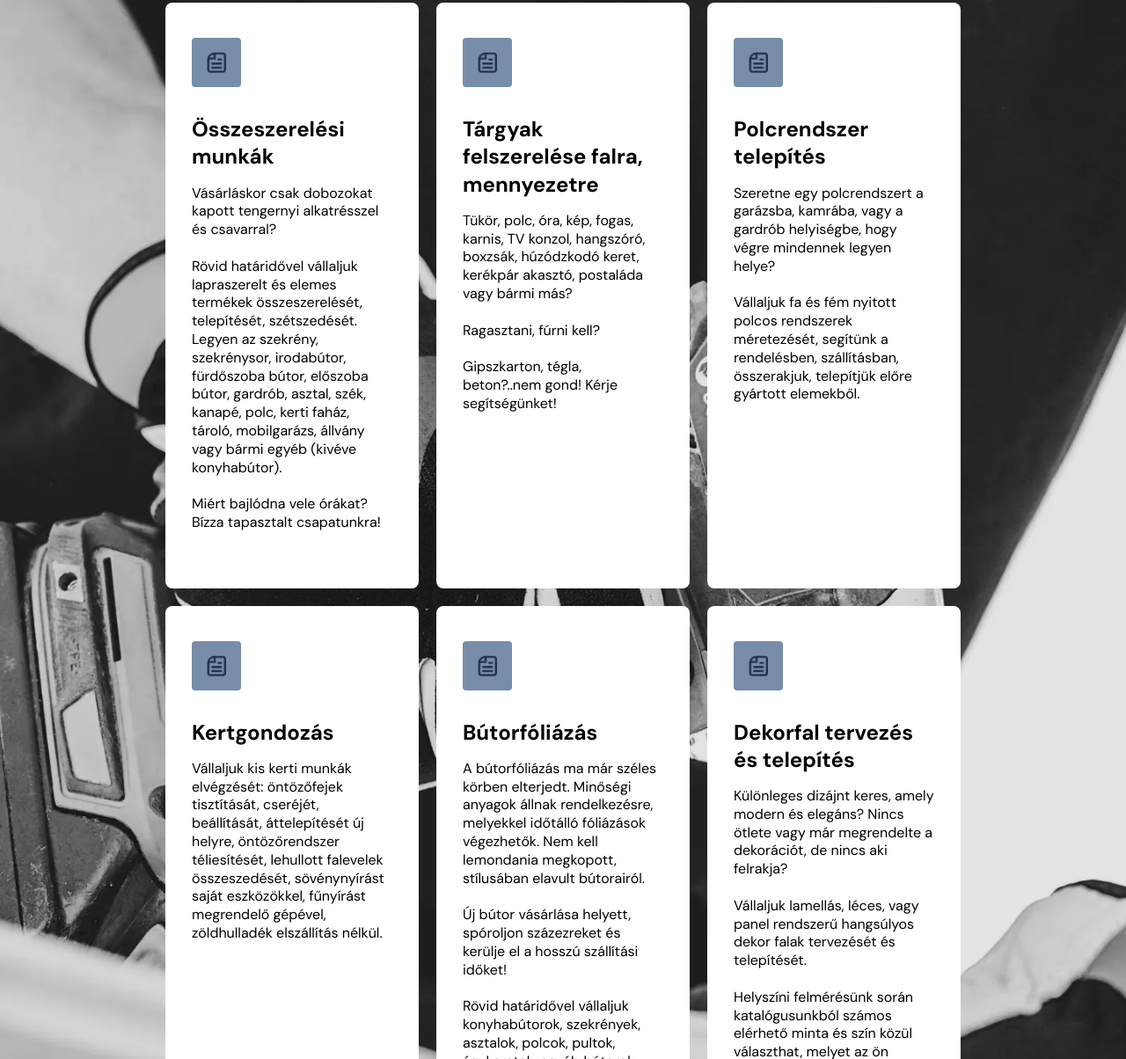
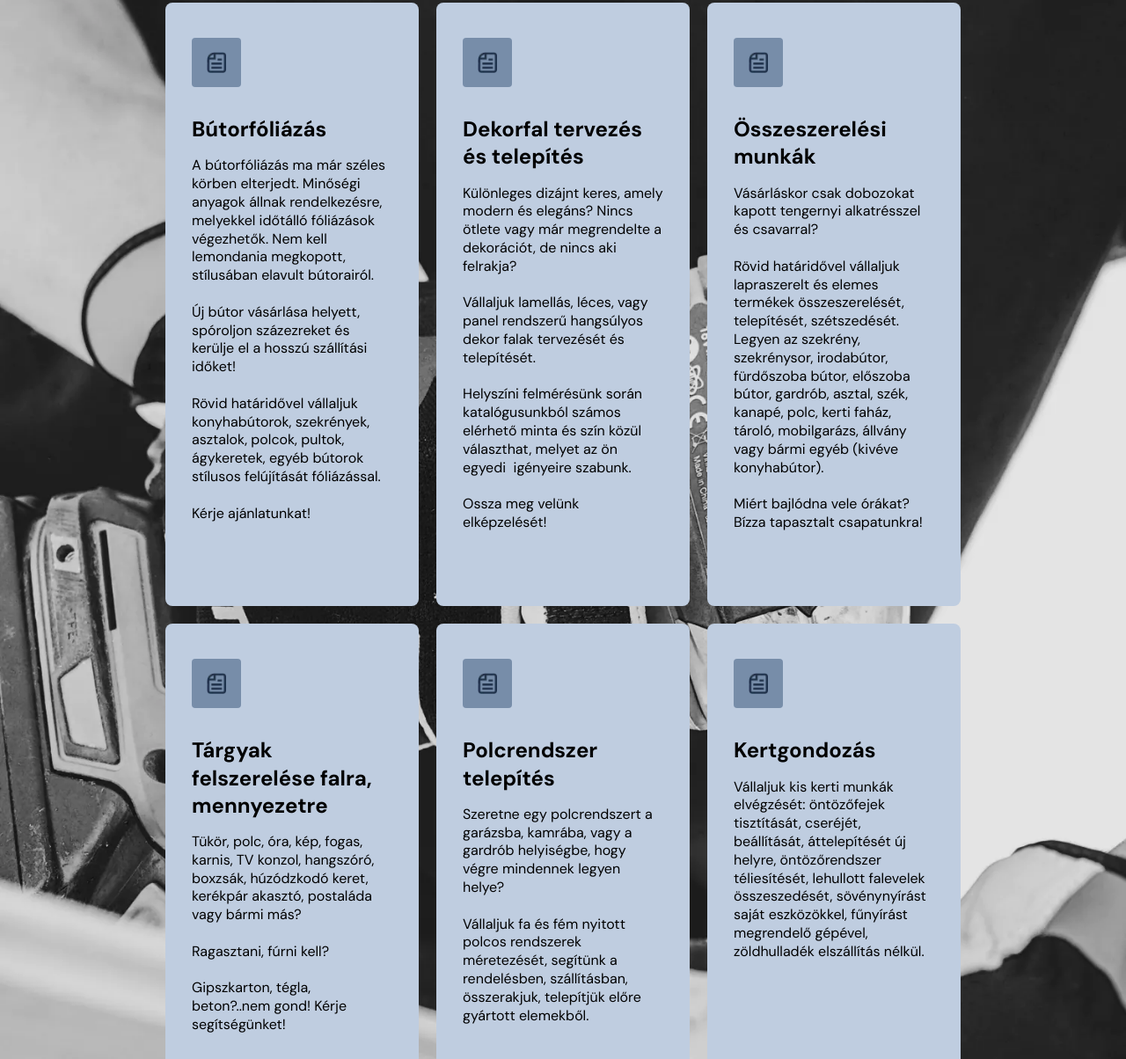
Before and after one commit to ZsoltD85/Creative-Agency-Page-HTML, a website built with Parcel: page index.html in a window 1280 px wide. Shown: the part 1596-2800 px from the top of the page at 88% size. Built offline with nearby package versions, Linux system fonts and the light colour scheme.

Commit message:
Commit from TeleportHQ

```diff
--- a/home.css
+++ b/home.css
@@ -161,6 +161,7 @@
   padding-top: 128px;
   background-size: cover;
   object-position: bottom;
+  background-color: var(--dl-color-scheme-home);
   background-image: url("public/playground_assets/home-background-1500w.png");
 }
 .home-max-width {
@@ -316,7 +317,6 @@
 }
 .home-text022 {
   color: var(--dl-color-scheme-services-text);
-  text-align: left;
   margin-bottom: var(--dl-space-space-oneandhalfunits);
 }
 .home-services-card1 {
@@ -338,16 +338,15 @@
   height: 24px;
   object-fit: contain;
 }
-.home-text032 {
+.home-text035 {
   color: var(--dl-color-scheme-services-text);
   font-size: 24px;
   font-style: normal;
   font-weight: 700;
   margin-bottom: var(--dl-space-space-unit);
 }
-.home-text033 {
+.home-text036 {
   color: var(--dl-color-scheme-services-text);
-  text-align: left;
   margin-bottom: var(--dl-space-space-oneandhalfunits);
 }
 .home-services-card2 {
@@ -369,14 +368,14 @@
   height: 24px;
   object-fit: contain;
 }
-.home-text042 {
+.home-text049 {
   color: var(--dl-color-scheme-services-text);
   font-size: 24px;
   font-style: normal;
   font-weight: 700;
   margin-bottom: var(--dl-space-space-unit);
 }
-.home-text043 {
+.home-text050 {
   color: var(--dl-color-scheme-services-text);
   text-align: left;
   margin-bottom: var(--dl-space-space-oneandhalfunits);
@@ -400,15 +399,16 @@
   height: 24px;
   object-fit: contain;
 }
-.home-text050 {
+.home-text060 {
   color: var(--dl-color-scheme-services-text);
   font-size: 24px;
   font-style: normal;
   font-weight: 700;
   margin-bottom: var(--dl-space-space-unit);
 }
-.home-text051 {
+.home-text061 {
   color: var(--dl-color-scheme-services-text);
+  text-align: left;
   margin-bottom: var(--dl-space-space-oneandhalfunits);
 }
 .home-services-card4 {
@@ -430,15 +430,16 @@
   height: 24px;
   object-fit: contain;
 }
-.home-text052 {
+.home-text070 {
   color: var(--dl-color-scheme-services-text);
   font-size: 24px;
   font-style: normal;
   font-weight: 700;
   margin-bottom: var(--dl-space-space-unit);
 }
-.home-text053 {
+.home-text071 {
   color: var(--dl-color-scheme-services-text);
+  text-align: left;
   margin-bottom: var(--dl-space-space-oneandhalfunits);
 }
 .home-services-card5 {
@@ -460,14 +461,14 @@
   height: 24px;
   object-fit: contain;
 }
-.home-text066 {
+.home-text078 {
   color: var(--dl-color-scheme-services-text);
   font-size: 24px;
   font-style: normal;
   font-weight: 700;
   margin-bottom: var(--dl-space-space-unit);
 }
-.home-text067 {
+.home-text079 {
   color: var(--dl-color-scheme-services-text);
   margin-bottom: var(--dl-space-space-oneandhalfunits);
 }
--- a/index.html
+++ b/index.html
@@ -205,111 +205,8 @@
                       class="home-image04"
                     />
                   </div>
-                  <span class="home-text021">Összeszerelési munkák</span>
+                  <span class="home-text021">Bútorfóliázás</span>
                   <span class="home-text022">
-                    <span>
-                      Vásárláskor csak dobozokat kapott tengernyi alkatrésszel
-                      és csavarral?
-                    </span>
-                    <br />
-                    <br />
-                    <span>
-                      Rövid határidővel vállaljuk lapraszerelt és elemes
-                      termékek összeszerelését, telepítését, szétszedését.
-                      Legyen az szekrény, szekrénysor, irodabútor, fürdőszoba
-                      bútor, előszoba bútor, gardrób, asztal, szék, kanapé,
-                      polc, kerti faház, tároló, mobilgarázs, állvány vagy bármi
-                      egyéb (kivéve konyhabútor).
-                    </span>
-                    <br />
-                    <br />
-                    <span>
-                      Miért bajlódna vele órákat? Bízza tapasztalt csapatunkra!
-                    </span>
-                    <br />
-                    <span></span>
-                  </span>
-                </div>
-                <div class="home-services-card1 services-card">
-                  <div class="home-container05">
-                    <img
-                      alt="image"
-                      src="public/playground_assets/file-document1-200w.png"
-                      class="home-image05"
-                    />
-                  </div>
-                  <span class="home-text032">
-                    Tárgyak felszerelése falra, mennyezetre
-                  </span>
-                  <span class="home-text033">
-                    <span>
-                      Tükör, polc, óra, kép, fogas, karnis, TV konzol,
-                      hangszóró, boxzsák, húzódzkodó keret, kerékpár akasztó,
-                      postaláda vagy bármi más?
-                    </span>
-                    <br />
-                    <br />
-                    <span>Ragasztani, fúrni kell?</span>
-                    <br />
-                    <br />
-                    <span>
-                      Gipszkarton, tégla, beton?..nem gond! Kérje segítségünket!
-                    </span>
-                    <br />
-                  </span>
-                </div>
-                <div class="home-services-card2 services-card">
-                  <div class="home-container06">
-                    <img
-                      alt="image"
-                      src="public/playground_assets/file-document1-200w.png"
-                      class="home-image06"
-                    />
-                  </div>
-                  <span class="home-text042">Polcrendszer telepítés</span>
-                  <span class="home-text043">
-                    <span>
-                      Szeretne egy polcrendszert a garázsba, kamrába, vagy a
-                      gardrób helyiségbe, hogy végre mindennek legyen helye?
-                    </span>
-                    <br />
-                    <br />
-                    <span>
-                      Vállaljuk fa és fém nyitott polcos rendszerek méretezését,
-                      segítünk a rendelésben, szállításban, összerakjuk,
-                      telepítjük előre gyártott elemekből.
-                    </span>
-                    <br />
-                    <span></span>
-                  </span>
-                </div>
-                <div class="home-services-card3 services-card">
-                  <div class="home-container07">
-                    <img
-                      alt="image"
-                      src="public/playground_assets/file-document1-200w.png"
-                      class="home-image07"
-                    />
-                  </div>
-                  <span class="home-text050">Kertgondozás</span>
-                  <span class="home-text051">
-                    Vállaljuk kis kerti munkák elvégzését: öntözőfejek
-                    tisztítását, cseréjét, beállítását, áttelepítését új helyre,
-                    öntözőrendszer téliesítését, lehullott falevelek
-                    összeszedését, sövénynyírást saját eszközökkel, fűnyírást
-                    megrendelő gépével, zöldhulladék elszállítás nélkül.
-                  </span>
-                </div>
-                <div class="home-services-card4 services-card">
-                  <div class="home-container08">
-                    <img
-                      alt="image"
-                      src="public/playground_assets/file-document1-200w.png"
-                      class="home-image08"
-                    />
-                  </div>
-                  <span class="home-text052">Bútorfóliázás</span>
-                  <span class="home-text053">
                     <span>
                       A bútorfóliázás ma már széles körben elterjedt. Minőségi
                       anyagok állnak rendelkezésre, melyekkel időtálló
@@ -336,18 +233,18 @@
                     <br />
                   </span>
                 </div>
-                <div class="home-services-card5 services-card">
-                  <div class="home-container09">
+                <div class="home-services-card1 services-card">
+                  <div class="home-container05">
                     <img
                       alt="image"
                       src="public/playground_assets/file-document1-200w.png"
-                      class="home-image09"
+                      class="home-image05"
                     />
                   </div>
-                  <span class="home-text066">
+                  <span class="home-text035">
                     Dekorfal tervezés és telepítés
                   </span>
-                  <span class="home-text067">
+                  <span class="home-text036">
                     <span>
                       Különleges dizájnt keres, amely modern és elegáns? Nincs
                       ötlete vagy már megrendelte a dekorációt, de nincs aki
@@ -371,6 +268,109 @@
                     <span>Ossza meg velünk elképzelését!</span>
                     <br />
                     <br />
+                  </span>
+                </div>
+                <div class="home-services-card2 services-card">
+                  <div class="home-container06">
+                    <img
+                      alt="image"
+                      src="public/playground_assets/file-document1-200w.png"
+                      class="home-image06"
+                    />
+                  </div>
+                  <span class="home-text049">Összeszerelési munkák</span>
+                  <span class="home-text050">
+                    <span>
+                      Vásárláskor csak dobozokat kapott tengernyi alkatrésszel
+                      és csavarral?
+                    </span>
+                    <br />
+                    <br />
+                    <span>
+                      Rövid határidővel vállaljuk lapraszerelt és elemes
+                      termékek összeszerelését, telepítését, szétszedését.
+                      Legyen az szekrény, szekrénysor, irodabútor, fürdőszoba
+                      bútor, előszoba bútor, gardrób, asztal, szék, kanapé,
+                      polc, kerti faház, tároló, mobilgarázs, állvány vagy bármi
+                      egyéb (kivéve konyhabútor).
+                    </span>
+                    <br />
+                    <br />
+                    <span>
+                      Miért bajlódna vele órákat? Bízza tapasztalt csapatunkra!
+                    </span>
+                    <br />
+                    <span></span>
+                  </span>
+                </div>
+                <div class="home-services-card3 services-card">
+                  <div class="home-container07">
+                    <img
+                      alt="image"
+                      src="public/playground_assets/file-document1-200w.png"
+                      class="home-image07"
+                    />
+                  </div>
+                  <span class="home-text060">
+                    Tárgyak felszerelése falra, mennyezetre
+                  </span>
+                  <span class="home-text061">
+                    <span>
+                      Tükör, polc, óra, kép, fogas, karnis, TV konzol,
+                      hangszóró, boxzsák, húzódzkodó keret, kerékpár akasztó,
+                      postaláda vagy bármi más?
+                    </span>
+                    <br />
+                    <br />
+                    <span>Ragasztani, fúrni kell?</span>
+                    <br />
+                    <br />
+                    <span>
+                      Gipszkarton, tégla, beton?..nem gond! Kérje segítségünket!
+                    </span>
+                    <br />
+                  </span>
+                </div>
+                <div class="home-services-card4 services-card">
+                  <div class="home-container08">
+                    <img
+                      alt="image"
+                      src="public/playground_assets/file-document1-200w.png"
+                      class="home-image08"
+                    />
+                  </div>
+                  <span class="home-text070">Polcrendszer telepítés</span>
+                  <span class="home-text071">
+                    <span>
+                      Szeretne egy polcrendszert a garázsba, kamrába, vagy a
+                      gardrób helyiségbe, hogy végre mindennek legyen helye?
+                    </span>
+                    <br />
+                    <br />
+                    <span>
+                      Vállaljuk fa és fém nyitott polcos rendszerek méretezését,
+                      segítünk a rendelésben, szállításban, összerakjuk,
+                      telepítjük előre gyártott elemekből.
+                    </span>
+                    <br />
+                    <span></span>
+                  </span>
+                </div>
+                <div class="home-services-card5 services-card">
+                  <div class="home-container09">
+                    <img
+                      alt="image"
+                      src="public/playground_assets/file-document1-200w.png"
+                      class="home-image09"
+                    />
+                  </div>
+                  <span class="home-text078">Kertgondozás</span>
+                  <span class="home-text079">
+                    Vállaljuk kis kerti munkák elvégzését: öntözőfejek
+                    tisztítását, cseréjét, beállítását, áttelepítését új helyre,
+                    öntözőrendszer téliesítését, lehullott falevelek
+                    összeszedését, sövénynyírást saját eszközökkel, fűnyírást
+                    megrendelő gépével, zöldhulladék elszállítás nélkül.
                   </span>
                 </div>
               </div>
@@ -577,7 +577,7 @@
             </div>
           </div>
         </main>
-        <div class="home-footer section-container">
+        <div class="home-footer footer">
           <footer class="home-max-width5 max-content-container">
             <img
               alt="image"
--- a/style.css
+++ b/style.css
@@ -6,7 +6,7 @@
   --dl-size-size-xlarge: 192px;
   --dl-size-size-xsmall: 16px;
   --dl-space-space-unit: 16px;
-  --dl-color-scheme-home: #415a77ff;
+  --dl-color-scheme-home: #d5dce6ff;
   --dl-color-scheme-icon: #bfcde0ff;
   --dl-size-size-xxlarge: 288px;
   --dl-color-scheme-black: #0f1722ff;
@@ -103,6 +103,16 @@
   padding-top: 112px;
   flex-direction: column;
   padding-bottom: 112px;
+}
+.footer {
+  flex: 0 0 auto;
+  width: 100%;
+  display: flex;
+  position: relative;
+  align-items: center;
+  padding-top: var(--dl-space-space-twounits);
+  flex-direction: column;
+  padding-bottom: var(--dl-space-space-twounits);
 }
 .max-content-container {
   width: 100%;
@@ -248,7 +258,6 @@
   padding-right: 30px;
   flex-direction: column;
   padding-bottom: 40px;
-  background-color: var(--dl-color-scheme-white);
 }
 .mobile-menu {
   top: 0px;
@@ -353,6 +362,10 @@
     padding-top: var(--dl-space-space-twounits);
     padding-bottom: var(--dl-space-space-twounits);
   }
+  .footer {
+    padding-top: var(--dl-space-space-twounits);
+    padding-bottom: var(--dl-space-space-twounits);
+  }
   .slide {
     min-width: 80%;
     margin-left: var(--dl-space-space-halfunit);
```
Also changed, not shown: public/playground_assets/logo-10-200h.png, public/playground_assets/logo1-1200w.png.
